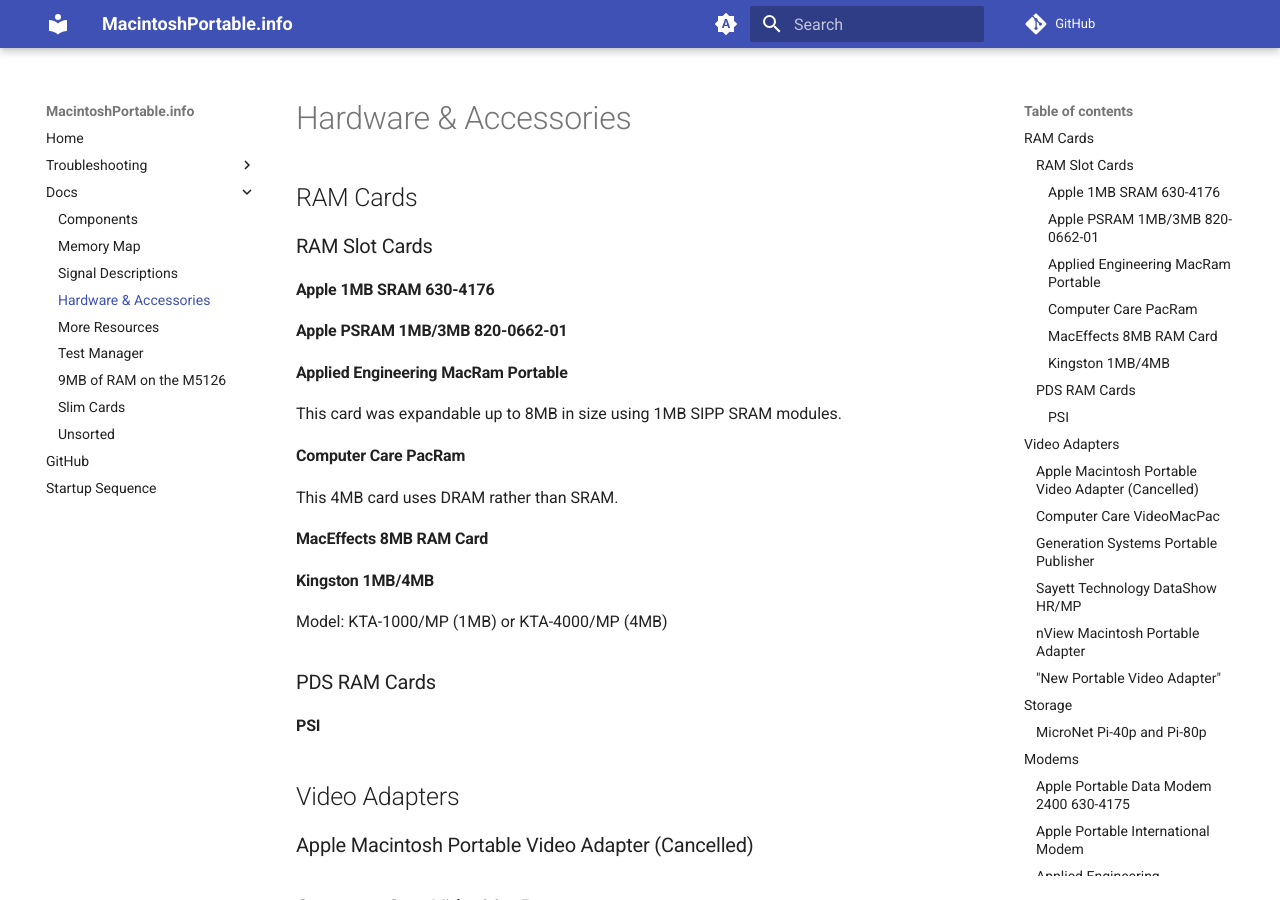
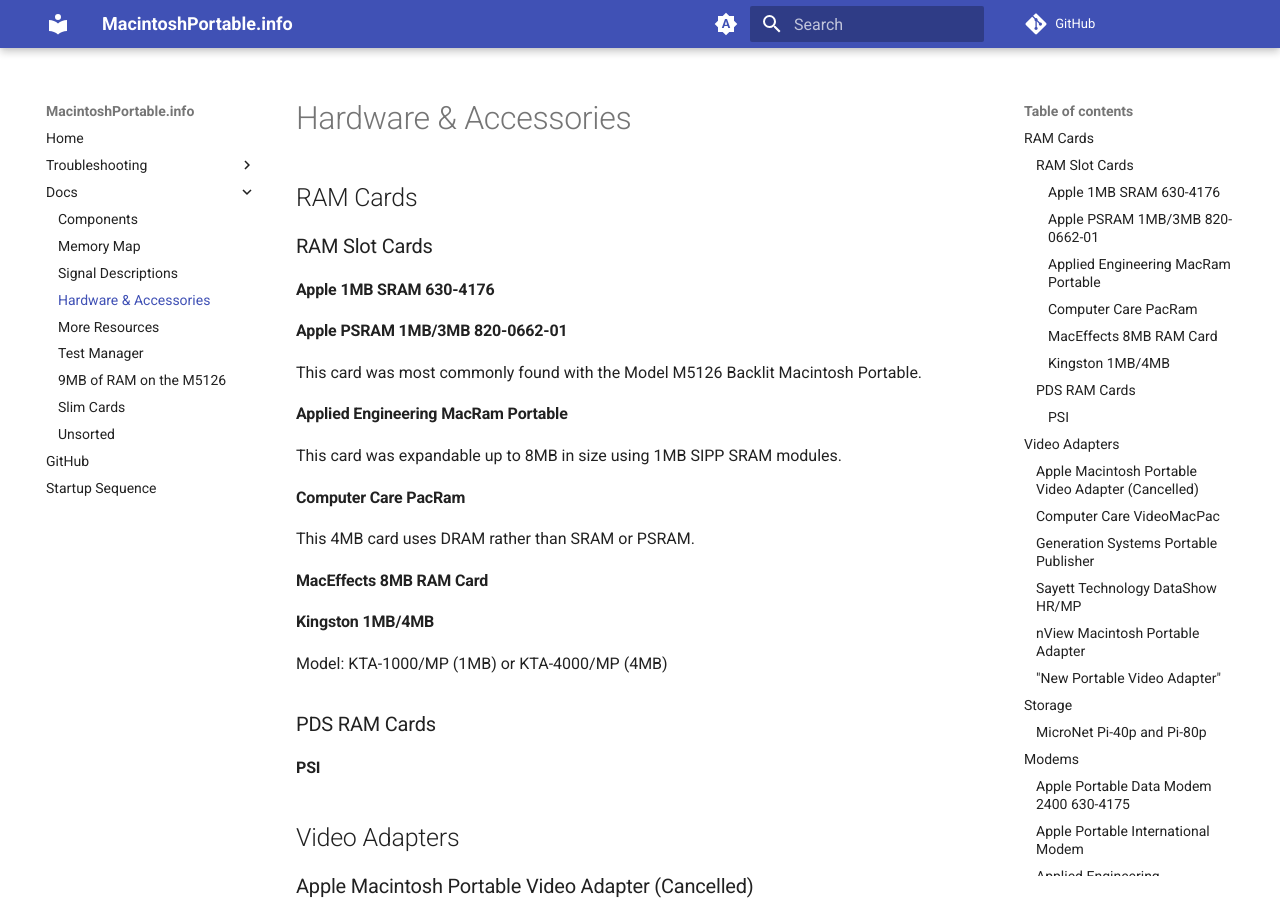
Before and after one commit to rezafouladian/MacintoshPortable, an MkDocs documentation site: the page built from docs/HardwareAndAccessories.md, in a window 1280 px wide and 900 px high. Built offline with MkDocs 1.6.1 and Material for MkDocs 9.7.7, drawn with Linux system fonts in a browser that asks for light colours; comment, search, counter and statistics services are not loaded.

Commit message:
Add more hardware notes

```diff
--- a/docs/HardwareAndAccessories.md
+++ b/docs/HardwareAndAccessories.md
@@ -5,12 +5,14 @@
 
 #### Apple PSRAM 1MB/3MB 820-0662-01
 
+This card was most commonly found with the Model M5126 Backlit Macintosh Portable.
+
 #### Applied Engineering MacRam Portable
 
 This card was expandable up to 8MB in size using 1MB SIPP SRAM modules.
 
 #### Computer Care PacRam
-This 4MB card uses DRAM rather than SRAM.
+This 4MB card uses DRAM rather than SRAM or PSRAM.
 
 #### MacEffects 8MB RAM Card
 
```
